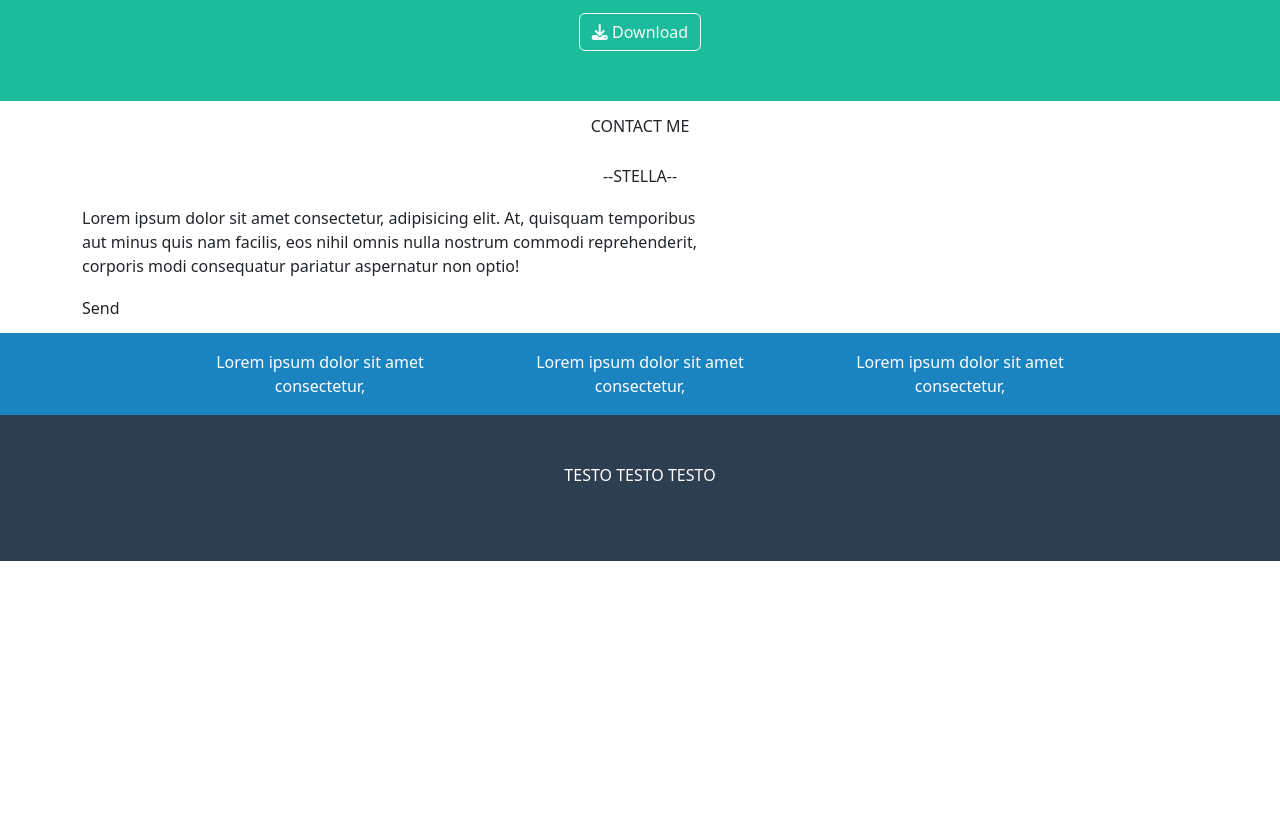
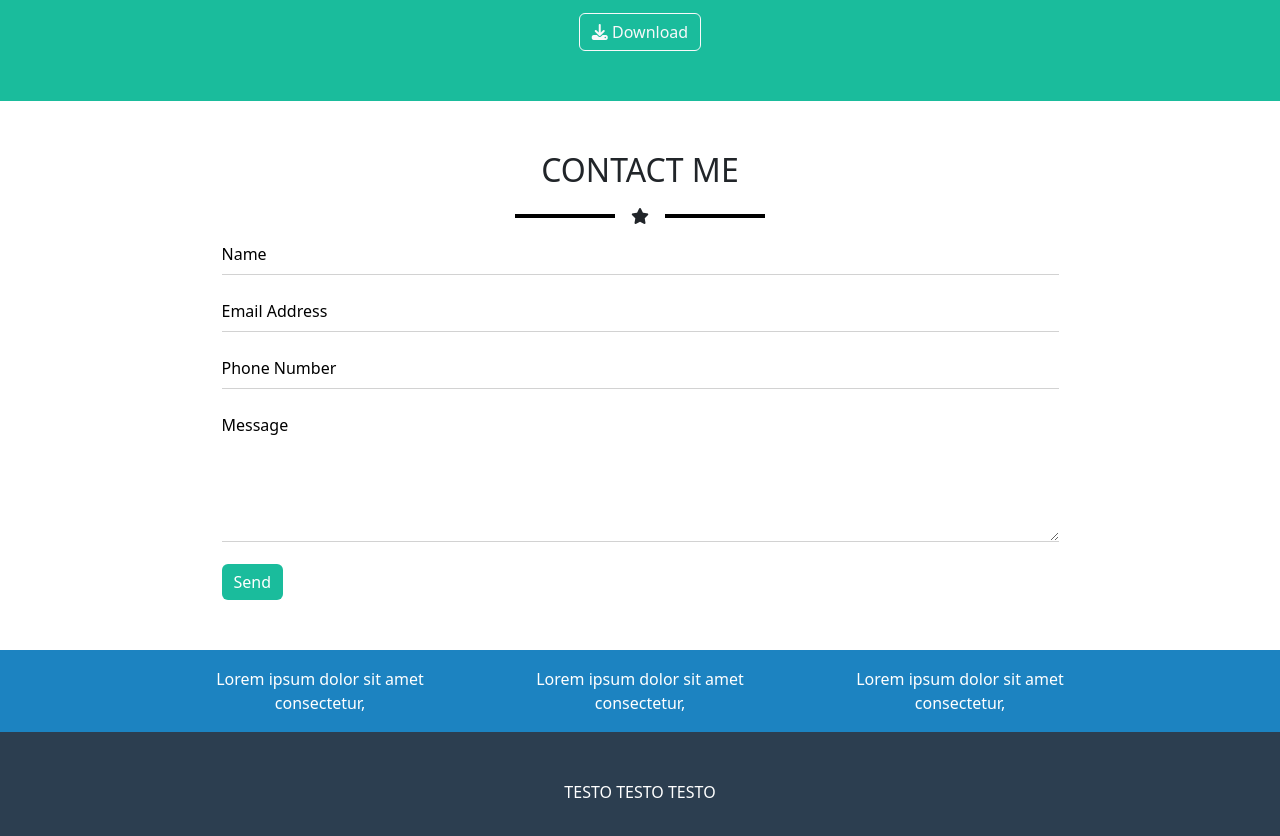
Before and after one commit to manolioluigi/html-css-bootstrap-freelancer, a plain HTML site: page index.html in a window 1280 px wide. Shown: the part 1309-2145 px from the top of the page. Before the commit the page ends 1870 px from the top, so only its background shows below. Drawn offline with nearby package versions, Linux system fonts and the light colour scheme.

Commit message:
Contact me

```diff
--- a/css/style.css
+++ b/css/style.css
@@ -7,6 +7,11 @@
 .my-container{
     width: 75%;
     margin: auto;
+}
+
+::placeholder{
+    opacity: 1;
+    color: black;
 }
 
 /* Utility */
@@ -67,6 +72,10 @@
     width: 250px;
 }
 
+.width-full{
+    width: calc(100%);
+}
+
 .hr-star{
     opacity: 1;
     border: 2px solid white;
@@ -83,6 +92,17 @@
 
 .margin-bottom-50{
     margin-bottom: 50px;
+}
+
+.input-borders{
+    border: none;
+    border-bottom: 1px solid rgba(0, 0, 0, 0.178);
+}
+
+.green-button{
+    width: fit-content;
+    background-color: rgba(26,188,156,255);
+    border: none;
 }
 
 /* Temp */
--- a/index.html
+++ b/index.html
@@ -245,28 +245,51 @@
 
         <div class="container">
 
+            <div class="my-container">
+
                 <div class="row">
 
                     <div class="col-12">
 
-                    <div class="height-50 flex-row align-items-center justify-content-center">CONTACT ME</div>
+                        <div class="d-flex align-items-center justify-content-center margin-top-50">
+                            <h2>CONTACT ME</h2>
+                        </div>
 
                     </div>
 
                     <div class="col-12">
 
-                    <div class="height-50 flex-row align-items-center justify-content-center">--STELLA--</div>
+                        <div class="d-flex align-items-center justify-content-center">
+                            <div class="star d-flex align-items-center">
+                                <hr class="width-100 mx-2 hr-star-black color-black">
+                                <i class="fa-solid fa-star mx-2"></i>
+                                <hr class="width-100 mx-2 hr-star-black color-black">
+                            </div>
+                        </div>
 
                     </div>
 
-                <div class="col-7 my-3">
+                    <div class="col-8 col-md-12">
 
-                    <div class="height-50 flex-row align-items-center justify-content-start text-left">Lorem ipsum dolor sit amet consectetur, adipisicing elit. At, quisquam temporibus aut minus quis nam facilis, eos nihil omnis nulla nostrum commodi reprehenderit, corporis modi consequatur pariatur aspernatur non optio!</div>
+                        <div class="d-flex flex-column margin-bottom-50">
+
+                            <div class="mb-3  width-full">
+                                <input type="text" class="input-borders py-2 width-full" placeholder="Name">
+                            </div>
+                            <div class="mb-3  width-full">
+                                <input type="mail" class="input-borders py-2 width-full" placeholder="Email Address">
+                            </div>
+                            <div class="mb-3  width-full">
+                                <input type="tel" class="input-borders py-2 width-full" placeholder="Phone Number">
+                            </div>
+                            <div class="mb-3  width-full">
+                                <textarea name="text" id="textarea" placeholder="Message" rows="5" class="input-borders py-2 width-full"></textarea>
+                            </div>
+                            <button type="button" class="btn btn-success green-button">Send</button>
 
                         </div>
-                <div class="col-12">
 
-                    <div class="height-50 flex-row align-items-center justify-content-start"> Send</div>
+                    </div>
 
                 </div>
 
```
Lines whose indentation alone changed are shown as unchanged.
